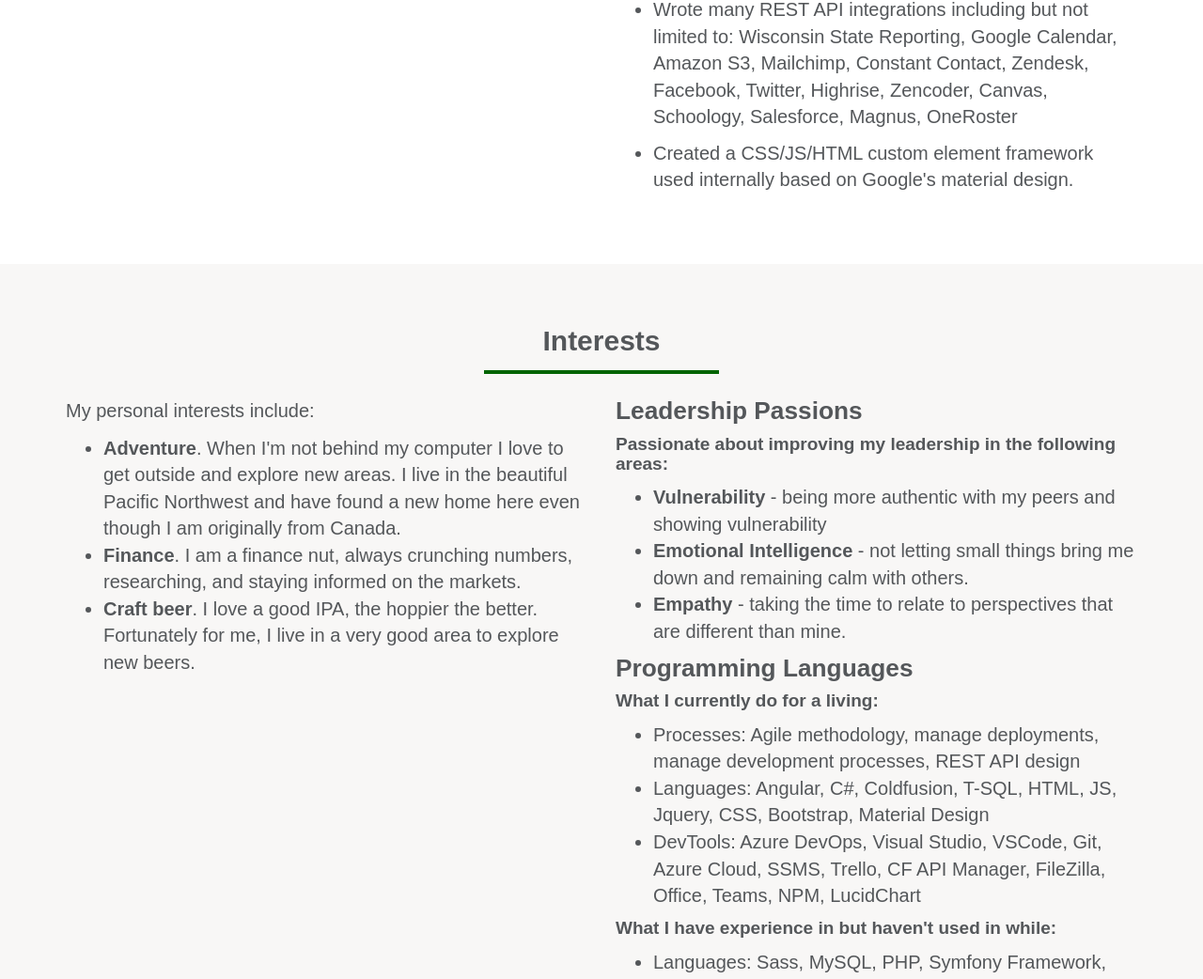
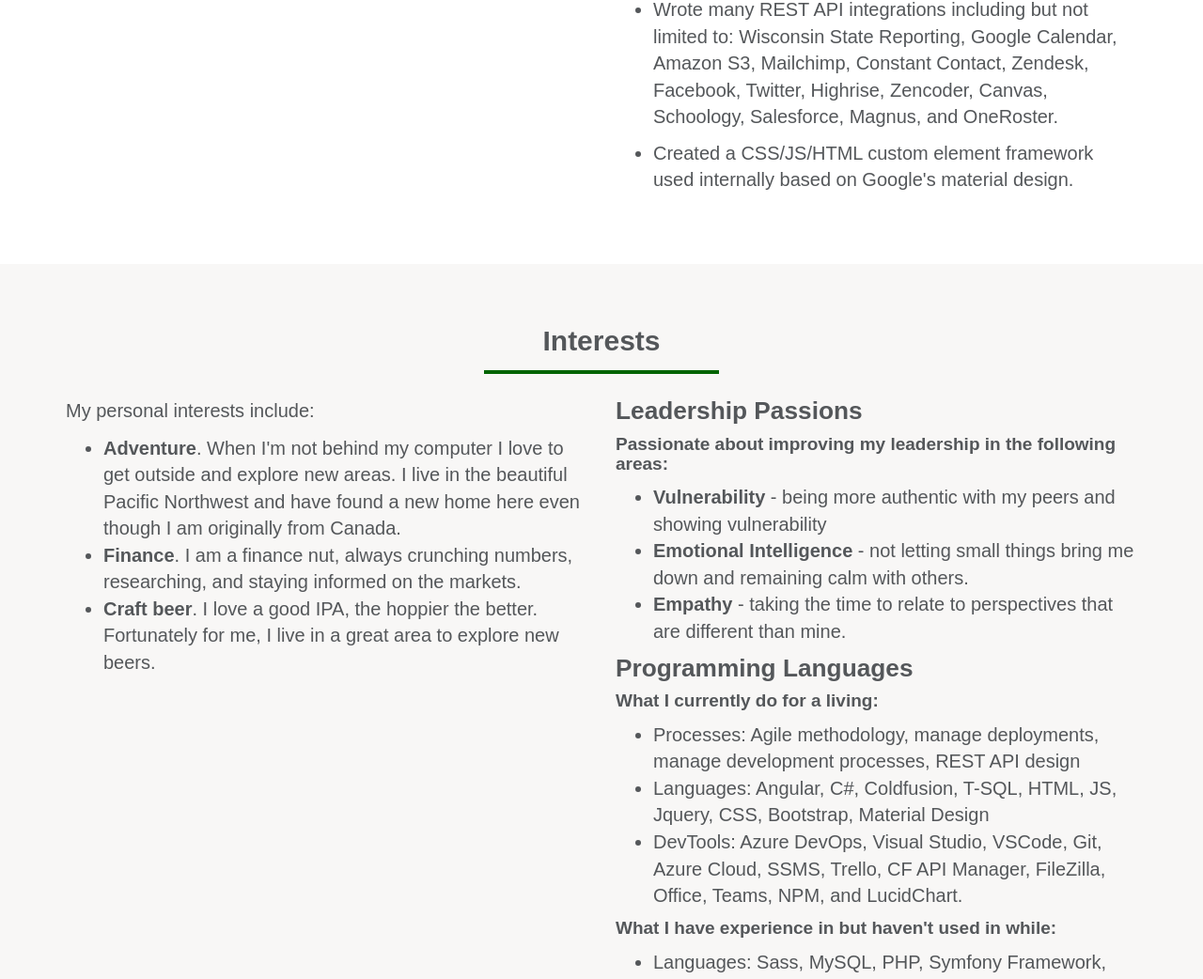
Before and after one commit to grvriend/gvriend.app, a Jekyll site: the page built from index.html, in a window 1280 px wide and 1400 px high, scrolled down 920 px. Shown: the part 261-1303 px from the top of the window at 94% size. Built offline with Jekyll 4.4.1, drawn with Linux system fonts in a browser that asks for light colours.

Commit message:
update technicalities

```diff
--- a/_includes/about_me.html
+++ b/_includes/about_me.html
@@ -31,7 +31,7 @@
             Extensive knowledge of software solutions for the K-12 education industry.
           </li>
     			<li>
-            Wrote many REST API integrations including but not limited to: Wisconsin State Reporting, Google Calendar, Amazon S3, Mailchimp, Constant Contact, Zendesk, Facebook, Twitter, Highrise, Zencoder, Canvas, Schoology, Salesforce, Magnus, OneRoster
+            Wrote many REST API integrations including but not limited to: Wisconsin State Reporting, Google Calendar, Amazon S3, Mailchimp, Constant Contact, Zendesk, Facebook, Twitter, Highrise, Zencoder, Canvas, Schoology, Salesforce, Magnus, and OneRoster.
           </li>
           <li>
             Created a CSS/JS/HTML custom element framework used internally based on Google's material design.
--- a/_includes/interests.html
+++ b/_includes/interests.html
@@ -19,7 +19,7 @@
 						<b>Finance</b>.  I am a finance nut, always crunching numbers, researching, and staying informed on the markets.
 					</li>
 					<li>
-						<b>Craft beer</b>.  I love a good IPA, the hoppier the better.  Fortunately for me, I live in a very good area to explore new beers.
+						<b>Craft beer</b>.  I love a good IPA, the hoppier the better.  Fortunately for me, I live in a great area to explore new beers.
 					</li>
 				</ul>
 			</div>
@@ -38,7 +38,7 @@
 				<ul>
 					<li>Processes: Agile methodology, manage deployments, manage development processes, REST API design</li>
 					<li>Languages: Angular, C#, Coldfusion, T-SQL, HTML, JS, Jquery, CSS, Bootstrap, Material Design</li>
-					<li>DevTools: Azure DevOps, Visual Studio, VSCode, Git, Azure Cloud, SSMS, Trello, CF API Manager, FileZilla, Office, Teams, NPM, LucidChart</li>
+					<li>DevTools: Azure DevOps, Visual Studio, VSCode, Git, Azure Cloud, SSMS, Trello, CF API Manager, FileZilla, Office, Teams, NPM, and LucidChart.</li>
 				</ul>
 				<h4>What I have experience in but haven't used in while:</h4>
 				<ul>
```
